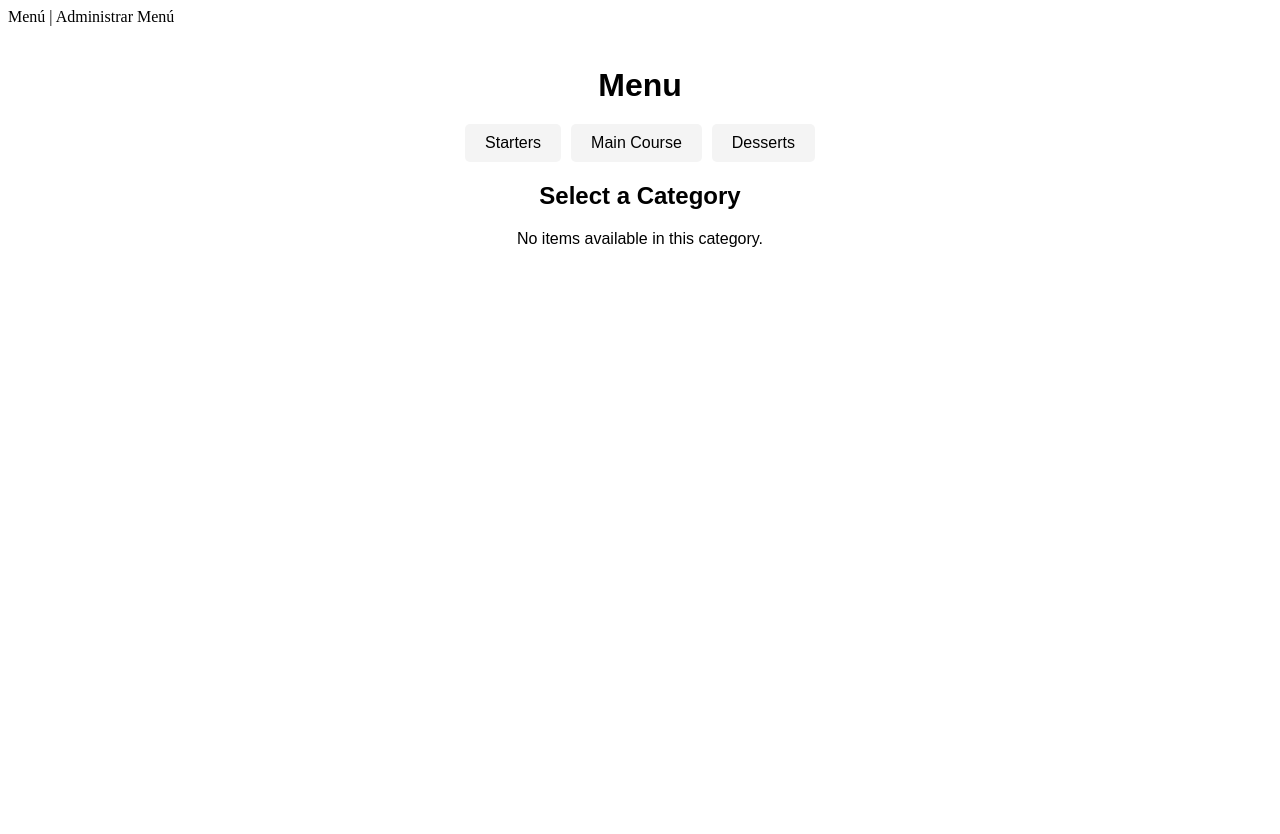
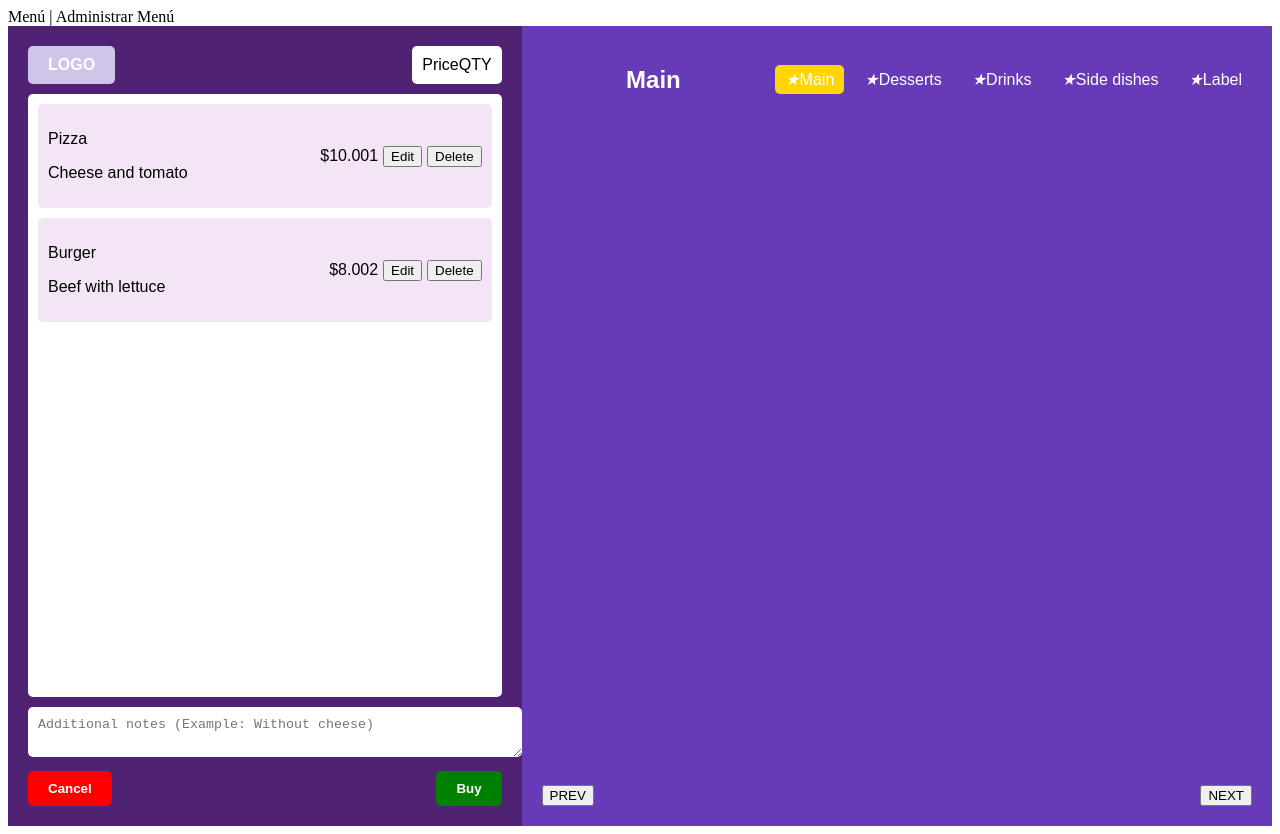
Before and after one commit to Esteban-J/TotalMenu, an Angular app: page /menu in a window 1280 px wide. Before the commit the page ends 800 px from the top, so only its background shows below. Built offline with nearby package versions, Linux system fonts and the light colour scheme.

Commit message:
Menu-display estilizado, falta que se muestren los items del menú

```diff
--- a/src/app/menu/menu-display/menu-display.component.css
+++ b/src/app/menu/menu-display/menu-display.component.css
@@ -1,60 +1,171 @@
-.menu-display {
-    padding: 20px;
+/* Contenedor principal */
+.menu-display-container {
+  display: flex;
+  height: 100vh;
   font-family: Arial, sans-serif;
 }
 
-  h1 {
-    text-align: center;
-    margin-bottom: 20px;
+/* Sección izquierda: Pedido */
+.order-section {
+  width: 40%;
+  background-color: #502274; /* Color púrpura */
+  color: white;
+  display: flex;
+  flex-direction: column;
+  padding: 20px;
+  gap: 10px;
 }
 
-  .categories {
+.logo-section {
   display: flex;
-    justify-content: center;
-    gap: 10px;
-    margin-bottom: 20px;
+  justify-content: space-between;
+  align-items: center;
 }
 
-  .categories button {
+.logo {
+  background-color: #d1c4e9;
+  border-radius: 5px;
   padding: 10px 20px;
-    font-size: 16px;
-    border: none;
-    border-radius: 5px;
-    background-color: #f4f4f4;
-    cursor: pointer;
-    transition: background-color 0.3s ease;
+  font-weight: bold;
+  text-align: center;
 }
 
-  .categories button.active,
-  .categories button:hover {
-    background-color: #6200ea;
+.total-summary {
+  background-color: white;
+  color: black;
+  padding: 10px;
+  border-radius: 5px;
+}
+
+.order-list {
+  flex-grow: 1;
+  overflow-y: auto;
+  background-color: white;
+  color: black;
+  border-radius: 5px;
+  padding: 10px;
+}
+
+.order-item {
+  display: flex;
+  justify-content: space-between;
+  align-items: center;
+  margin-bottom: 10px;
+  background-color: #f3e5f5;
+  border-radius: 5px;
+  padding: 10px;
+}
+
+.item-details {
+  flex: 1;
+}
+
+.item-actions button {
+  margin-left: 5px;
+}
+
+.additional-notes textarea {
+  width: 100%;
+  padding: 10px;
+  border-radius: 5px;
+  border: none;
+}
+
+.order-actions {
+  display: flex;
+  justify-content: space-between;
+}
+
+.cancel-btn {
+  background-color: red;
   color: white;
+  padding: 10px 20px;
+  border-radius: 5px;
+  font-weight: bold;
+  border: none;
+}
+
+.buy-btn {
+  background-color: green;
+  color: white;
+  padding: 10px 20px;
+  border-radius: 5px;
+  font-weight: bold;
+  border: none;
+}
+
+/* Sección derecha: Menú */
+.menu-section {
+  width: 60%;
+  background-color: #673ab7;
+  color: white;
+  display: flex;
+  flex-direction: column;
+  padding: 20px;
+  gap: 10px;
+}
+
+.menu-header {
+  display: flex;
+  justify-content: flex-start; /* Alinea el nombre de la categoría seleccionada a la izquierda */
+  align-items: center;
+  gap: 10px; /* Añadir un espacio entre el nombre de la categoría seleccionada y las categorías */
+}
+
+.category-name {
+  width: 60%;
+  text-align: center;
+}
+
+.selected-category {
+  flex: 1;
+  font-size: 24px; /* Tamaño de la fuente para el nombre de la categoría seleccionada */
+}
+
+.menu-categories {
+  display: flex;
+  justify-content: flex-start; /* Alinea las categorías a la izquierda */
+  gap: 10px; /* Ajusta la separación entre las categorías */
+  flex-wrap: nowrap; /* Evita que las categorías se muevan a la siguiente línea */
+}
+
+.menu-category {
+  cursor: pointer;
+  padding: 5px 10px;
+  border-radius: 5px;
+  white-space: nowrap; /* Impide que el texto de la categoría se divida en varias líneas */
+}
+
+.menu-category.active {
+  background-color: #ffd700; /* Amarillo */
 }
 
 .menu-items {
+  flex-grow: 1;
+  display: grid;
+  grid-template-columns: repeat(auto-fit, minmax(200px, 1fr));
+  gap: 10px;
+  overflow-y: auto;
+}
+
+.item-card {
+  background-color: white;
+  color: black;
+  border-radius: 5px;
+  padding: 10px;
   text-align: center;
 }
 
-  .menu-item {
-    margin: 10px 0;
+.add-item-btn {
+  background-color: #673ab7;
+  color: white;
+  border: none;
+  border-radius: 50%;
   padding: 10px;
-    border: 1px solid #ddd;
-    border-radius: 5px;
-    background-color: #fff;
-    box-shadow: 0 2px 4px rgba(0, 0, 0, 0.1);
+  cursor: pointer;
 }
 
-  .menu-item h3 {
-    margin: 0;
-    font-size: 20px;
+.menu-footer {
+  display: flex;
+  justify-content: space-between;
 }
-
-  .menu-item p {
-    margin: 5px 0;
-    color: #666;
-  }
-
-  .menu-item span {
-    font-weight: bold;
-    color: #6200ea;
-  }
--- a/src/app/menu/menu-display/menu-display.component.html
+++ b/src/app/menu/menu-display/menu-display.component.html
@@ -1,27 +1,85 @@
-<div class="menu-display">
-  <h1>Menu</h1>
+<div class="menu-display-container">
+  <!-- Sección izquierda: Pedido -->
+  <div class="order-section">
+    <!-- Logo -->
+    <div class="logo-section">
+      <div class="logo">LOGO</div>
+      <div class="total-summary">
+        <span>Price</span>
+        <span>QTY</span>
+      </div>
+    </div>
 
-  <div class="categories">
-    <button
-      *ngFor="let category of categories"
-      (click)="selectCategory(category)"
-      [class.active]="category === selectedCategory"
-    >
-      {{ category.name }}
-    </button>
+    <!-- Lista de artículos añadidos -->
+    <div class="order-list">
+      <div *ngFor="let item of orderItems" class="order-item">
+        <div class="item-details">
+          <p class="item-name">{{ item.name }}</p>
+          <p class="item-description">{{ item.description }}</p>
+        </div>
+        <div class="item-summary">
+          <span class="item-price">{{ item.price | currency }}</span>
+          <span class="item-quantity">{{ item.quantity }}</span>
+        </div>
+        <div class="item-actions">
+          <button (click)="editItem(item)">Edit</button>
+          <button (click)="deleteItem(item)">Delete</button>
+        </div>
+      </div>
+    </div>
+
+    <!-- Notas adicionales -->
+    <div class="additional-notes">
+      <textarea
+        placeholder="Additional notes (Example: Without cheese)"
+        [(ngModel)]="orderNotes"
+      ></textarea>
+    </div>
+
+    <!-- Botones de acción -->
+    <div class="order-actions">
+      <button class="cancel-btn" (click)="cancelOrder()">Cancel</button>
+      <button class="buy-btn" (click)="confirmOrder()">Buy</button>
+    </div>
   </div>
 
-  <div class="menu-items">
-    <h2>{{ selectedCategory?.name || 'Select a Category' }}</h2>
-    <div *ngIf="selectedCategory?.items?.length; else noItems">
-      <div *ngFor="let item of selectedCategory?.items" class="menu-item">
-        <h3>{{ item.name }}</h3>
-        <p>{{ item.description }}</p>
-        <span>{{ item.price | currency }}</span>
+  <!-- Sección derecha: Menú -->
+  <div class="menu-section">
+    <!-- Selección de categorías -->
+    <div class="menu-header">
+      <div class="category-name">
+        <h2>{{ selectedCategory.name }}</h2>
+      </div>
+      <div
+        *ngFor="let category of menuCategories"
+        class="menu-category"
+        [class.active]="category === selectedCategory"
+        (click)="selectCategory(category)"
+      >
+        <i class="star-icon">★</i>
+        <span>{{ category.name }}</span>
       </div>
     </div>
-    <ng-template #noItems>
-      <p>No items available in this category.</p>
-    </ng-template>
+
+    <!-- Lista de artículos del menú -->
+    <div class="menu-items">
+      <div *ngFor="let item of selectedCategory.items" class="menu-item">
+        <div class="item-card">
+          <div class="item-image"></div>
+          <div class="item-details">
+            <h3>{{ item.name }}</h3>
+            <p>{{ item.description }}</p>
+            <p>{{ item.price | currency }}</p>
+            <button class="add-item-btn" (click)="addItem(item)">+</button>
+          </div>
+        </div>
+      </div>
+    </div>
+
+    <!-- Botones auxiliares -->
+    <div class="menu-footer">
+      <button (click)="prevCategory()">PREV</button>
+      <button (click)="nextCategory()">NEXT</button>
+    </div>
   </div>
 </div>
--- a/src/app/menu/menu-display/menu-display.component.ts
+++ b/src/app/menu/menu-display/menu-display.component.ts
@@ -1,29 +1,91 @@
 import { Component } from '@angular/core';
 import { CommonModule } from '@angular/common'; // Importar el módulo común
+import { FormsModule } from '@angular/forms'; // Importar FormsModule para usar ngModel
+
+// Definir la interfaz para los elementos del pedido
+interface OrderItem {
+  name: string;
+  description: string;
+  price: number;
+  quantity: number;
+}
+
+// Definir la interfaz para los elementos del menú
+interface MenuItem {
+  name: string;
+  description: string;
+  price: number;
+}
+
+// Definir la interfaz para las categorías del menú
+interface MenuCategory {
+  name: string;
+  items: MenuItem[];
+}
 
 @Component({
   standalone: true,
-  imports: [CommonModule], // Asegurarse de incluir CommonModule
+  imports: [CommonModule, FormsModule], // Asegurarse de incluir FormsModule
   selector: 'app-menu-display',
   templateUrl: './menu-display.component.html',
   styleUrls: ['./menu-display.component.css'],
 })
 export class MenuDisplayComponent {
-  categories = [
-    { name: 'Starters', items: [{ name: 'Soup', description: 'A warm soup', price: 5 }] },
-    {
-      name: 'Main Course',
-      items: [
-        { name: 'Steak', description: 'Juicy grilled steak', price: 15 },
-        { name: 'Pasta', description: 'Creamy Alfredo pasta', price: 12 },
-      ],
-    },
-    { name: 'Desserts', items: [{ name: 'Ice Cream', description: 'Vanilla scoop', price: 3 }] },
+  // Definir el array de items del pedido con el tipo adecuado
+  orderItems: OrderItem[] = [
+    { name: 'Pizza', description: 'Cheese and tomato', price: 10, quantity: 1 },
+    { name: 'Burger', description: 'Beef with lettuce', price: 8, quantity: 2 }
+  ];
+  orderNotes = '';
+
+  // Definir categorías de menú con tipo adecuado
+  menuCategories: MenuCategory[] = [
+    { name: 'Main', items: [] },
+    { name: 'Desserts', items: [] },
+    { name: 'Drinks', items: [] },
+    { name: 'Side dishes', items: [] },
+    { name: 'Label', items: [] }
   ];
 
-  selectedCategory: { name: string; items: any[] } | null = null;
+  // Asignar una categoría seleccionada
+  selectedCategory: MenuCategory = this.menuCategories[0];
 
-  selectCategory(category: { name: string; items: any[] }) {
+  selectCategory(category: MenuCategory) {
     this.selectedCategory = category;
   }
+
+  prevCategory() {
+    const currentIndex = this.menuCategories.indexOf(this.selectedCategory);
+    this.selectedCategory =
+      this.menuCategories[(
+        currentIndex - 1 + this.menuCategories.length) %
+        this.menuCategories.length
+      ];
+  }
+
+  nextCategory() {
+    const currentIndex = this.menuCategories.indexOf(this.selectedCategory);
+    this.selectedCategory =
+      this.menuCategories[(currentIndex + 1) % this.menuCategories.length];
+  }
+
+  addItem(item: MenuItem) {
+    console.log('Adding item:', item);
+  }
+
+  editItem(item: OrderItem) {
+    console.log('Editing item:', item);
+  }
+
+  deleteItem(item: OrderItem) {
+    this.orderItems = this.orderItems.filter((i) => i !== item);
+  }
+
+  cancelOrder() {
+    console.log('Order canceled');
+  }
+
+  confirmOrder() {
+    console.log('Order confirmed');
+  }
 }
```
Also changed, not shown: src/app/models/menu-item.model.ts (added, +7 -0 lines). Lines whose indentation alone changed are shown as unchanged.
